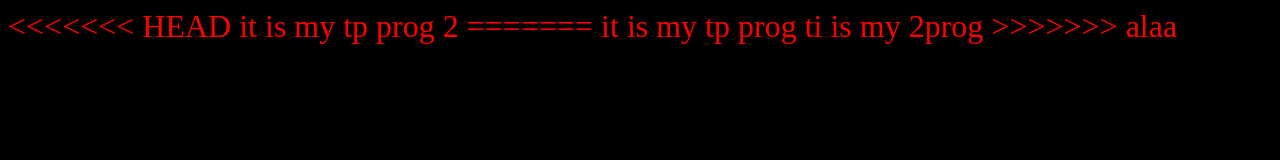
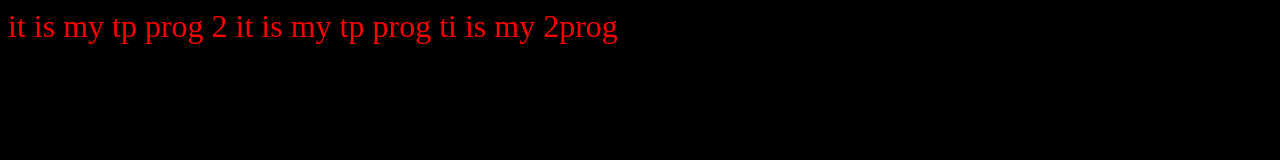
Before and after one commit to TAPalaa/tptest, a plain HTML site: page index.html in a window 1280 px wide. Drawn offline with Linux system fonts and the light colour scheme.

Commit message:
edit html error

```diff
--- a/index.html
+++ b/index.html
@@ -7,11 +7,8 @@
     <title>alaa</title>
 </head>
 <body>
-<<<<<<< HEAD
     it is my tp prog 2
-=======
     it is my tp prog
     ti is my 2prog
->>>>>>> alaa
 </body>
 </html>
```
